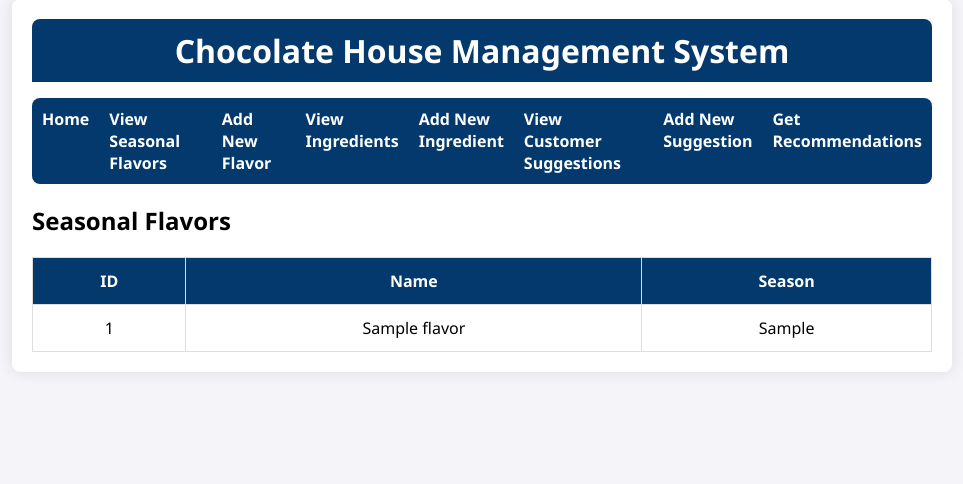
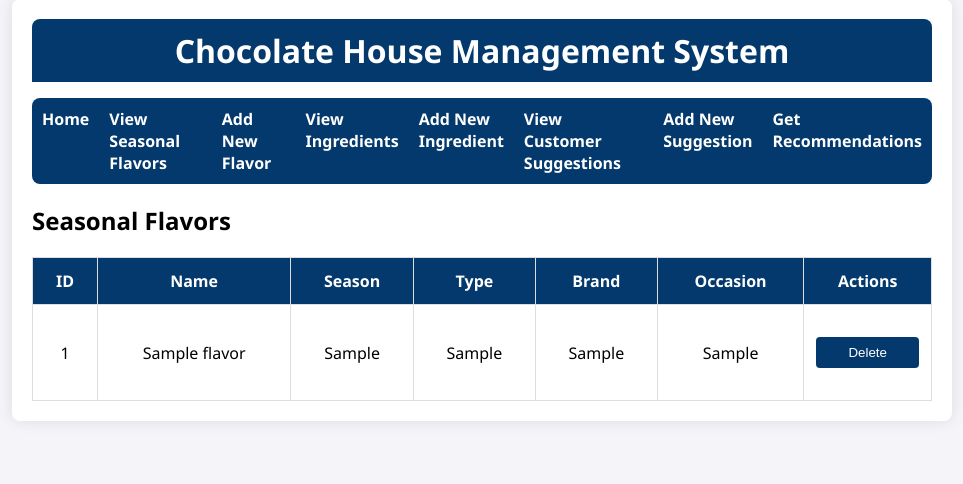
Before and after one commit to Harshshetty75/L7_project, a Flask app: page /get_flavors in a window 1280 px wide. Shown: the part 31-515 px from the top of the page, without its empty margins (158-1121 px from the left). Run offline with Flask 3, Linux system fonts and the light colour scheme; tables that the repository leaves empty hold one stand-in row (values such as "Sample post").

Commit message:
Update flavors.html

```diff
--- a/templates/flavors.html
+++ b/templates/flavors.html
@@ -3,12 +3,16 @@
 {% block content %}
     <h2>Seasonal Flavors</h2>
     {% if flavors %}
-        <table border="1" cellpadding="5" cellspacing="0">
+        <table>
             <thead>
                 <tr>
                     <th>ID</th>
                     <th>Name</th>
                     <th>Season</th>
+                    <th>Type</th>
+                    <th>Brand</th>
+                    <th>Occasion</th>
+                    <th>Actions</th>
                 </tr>
             </thead>
             <tbody>
@@ -17,6 +21,14 @@
                         <td>{{ flavor.id }}</td>
                         <td>{{ flavor.name }}</td>
                         <td>{{ flavor.season }}</td>
+                        <td>{{ flavor.type }}</td>
+                        <td>{{ flavor.brand }}</td>
+                        <td>{{ flavor.occasion or 'None' }}</td>
+                        <td>
+                            <form action="{{ url_for('delete_flavor', id=flavor.id) }}" method="post">
+                                <input type="submit" value="Delete">
+                            </form>
+                        </td>
                     </tr>
                 {% endfor %}
             </tbody>
```
